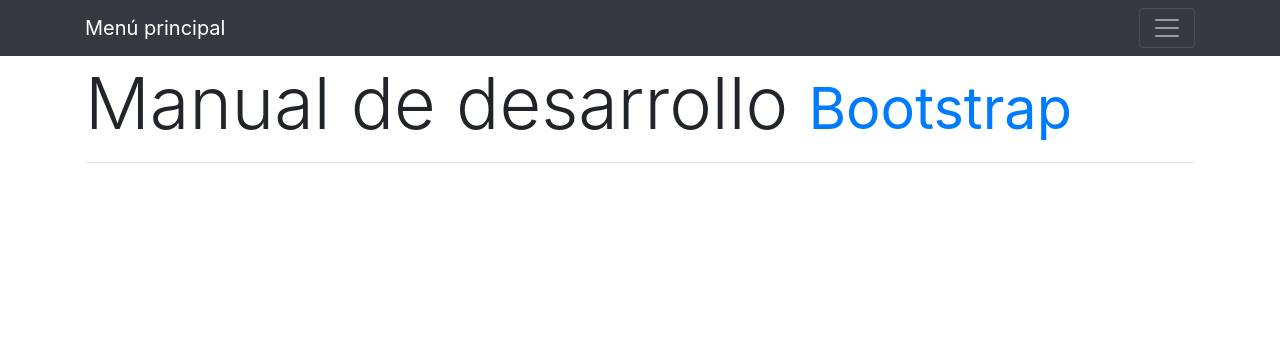
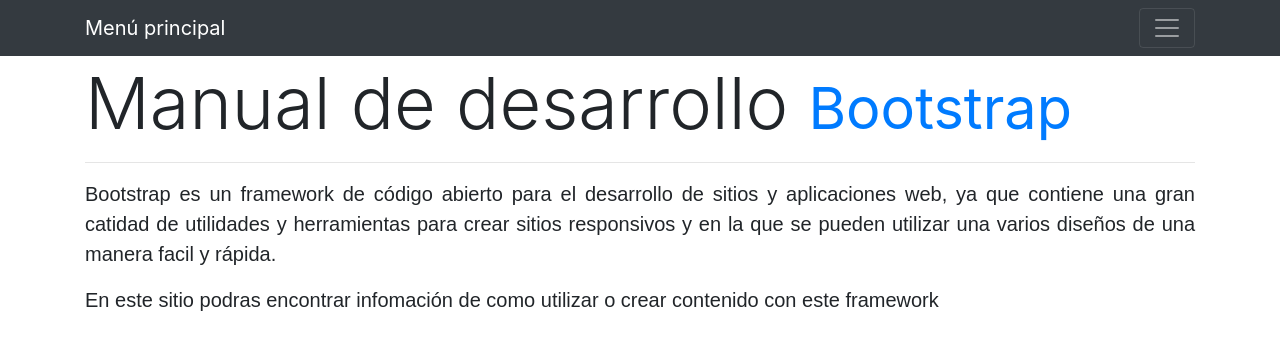
Before and after one commit to AbrahamRH/Anotaciones, a plain HTML site: page pagesBoostrap/indexBoostrap.html in a window 1280 px wide. Drawn offline with nearby package versions, Linux system fonts and the light colour scheme.

Commit message:
Se agrego contenido a los index

```diff
--- a/pagesBoostrap/indexBoostrap.html
+++ b/pagesBoostrap/indexBoostrap.html
@@ -88,6 +88,18 @@
 				<hr>
 			</div>
 		</div>
+		<div class="row">
+			<div class="col">
+				<p class="text-justify">
+					Bootstrap es un framework de código abierto para el desarrollo de sitios y aplicaciones web, ya que
+					contiene una gran catidad de utilidades y herramientas para crear sitios responsivos y en la que se pueden
+					utilizar una varios diseños de una manera facil y rápida.
+				</p>
+				<p>
+					En este sitio podras encontrar infomación de como utilizar o crear contenido con este framework
+				</p>
+			</div>
+		</div>
 
 
 
```
Also changed, not shown: index.html (+9 -1 lines).
